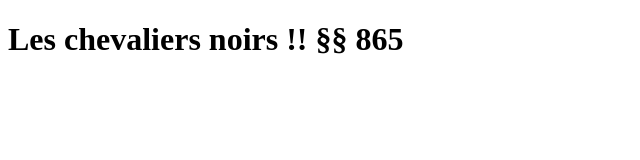
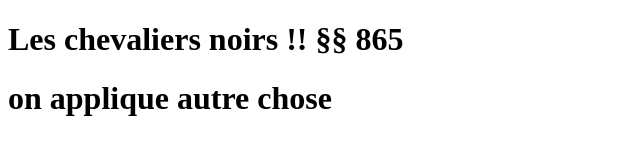
Before and after one commit to JackasO/Projet-VDE, a plain HTML site: page index.html in a window 1280 px wide. Shown: the whole page, without its empty margins (0-640 px from the left). Drawn offline with Linux system fonts and the light colour scheme.

Commit message:
resolution du conflit

```diff
--- a/index.html
+++ b/index.html
@@ -6,6 +6,11 @@
     <title>Premier titre ! </title>
 </head>
 <body>
+
     <h1>Les chevaliers noirs !! §§ 865</h1>
+
+    <h1>on applique autre chose </h1>
+
+
 </body>
 </html>
```
